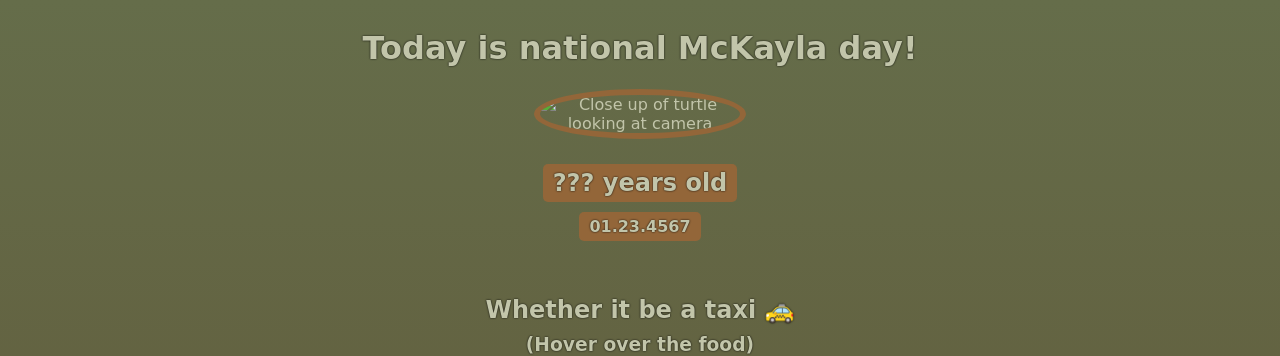
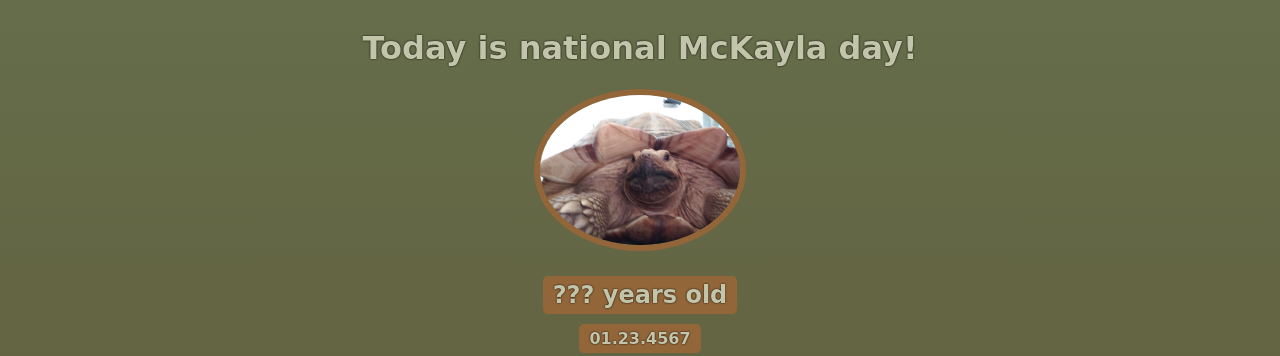
Before and after one commit to Xaffekt/scrimba-MckaylaDay, a plain HTML site: page index.html in a window 1280 px wide. Shown: the top 356 px of the page. Drawn offline with Linux system fonts and the light colour scheme; a web font is replaced by a local one.

Commit message:
Update index.html

```diff
--- a/index.html
+++ b/index.html
@@ -9,7 +9,7 @@
     <body>
         <div id="header">
             <h1 class>Today is national McKayla day!</h1>
-            <img src="images/mckayla.jpg" alt="Close up of turtle looking at camera" id="profile"/>
+            <img src="mckayla.jpg" alt="Close up of turtle looking at camera" id="profile"/>
             <h2 id="bday-age">??? years old</h2>
             <h4 id="bday-date">01.23.4567</h4>
         </div>
```
